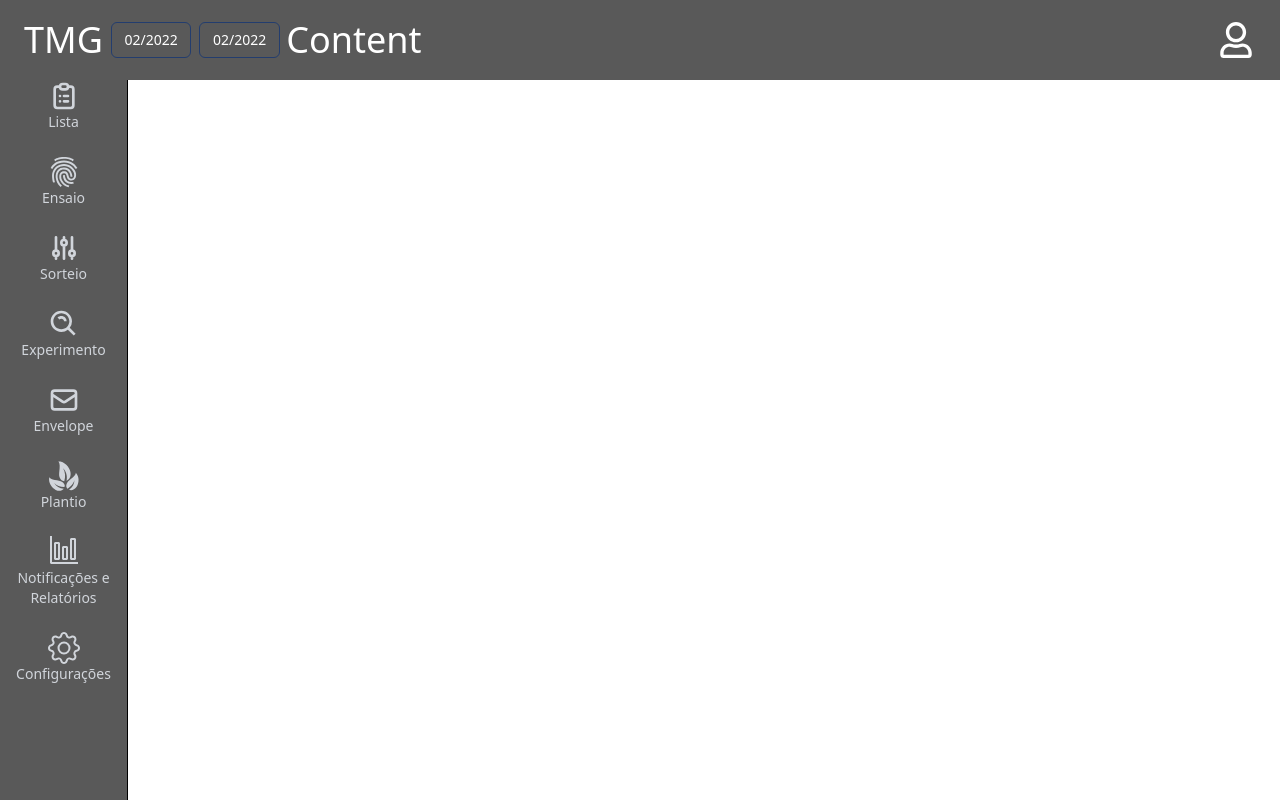
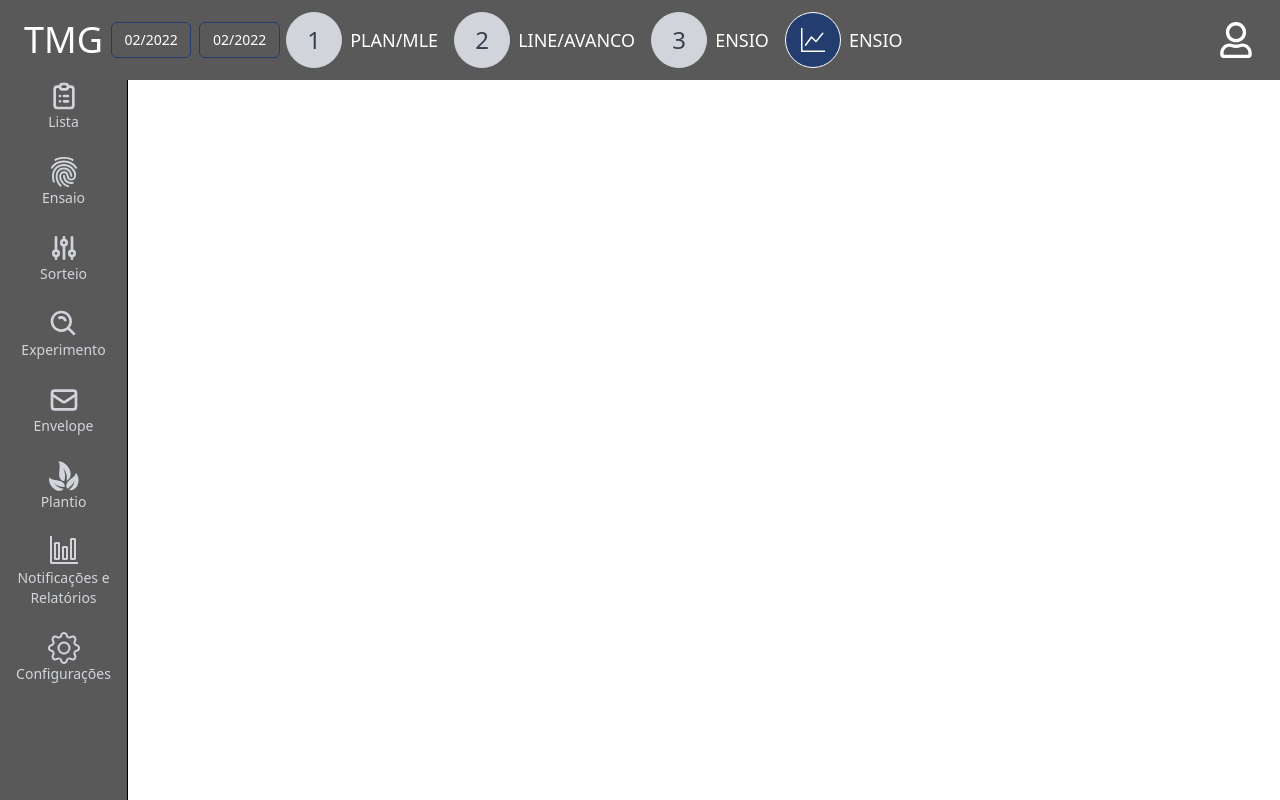
Before and after one commit to rectopul/agroforce, a Next.js app: page /dashboard in a window 1280 px wide. Built offline with nearby package versions, Linux system fonts and the light colour scheme.

Commit message:
feat#Incrementando Tabs

```diff
--- a/src/components/MainHeader/index.tsx
+++ b/src/components/MainHeader/index.tsx
@@ -1,13 +1,13 @@
+import { ReactNode } from 'react';
 import { FaRegUser } from 'react-icons/fa';
 
 import { currentlyMonthYear } from '../../utils/currentlyDate';
 
 interface IMainHeaderProps {
-  safra: string;
-  date: string;
+  children: never[] | ReactNode;
 }
 
-export function MainHeader() {
+export function MainHeader({ children }: IMainHeaderProps): JSX.Element {
   return (
     <header className="h-20 w-screen flex items-center  bg-gray-450">
       <div className="w-full flex justify-between items-center px-6 text-4xl">
@@ -21,8 +21,8 @@ export function MainHeader() {
           </div>
         </div>
 
-        <div className='w-content-main-header text-white'>
-          <h1>Content</h1>
+        <div className='flex gap-4 w-content-main-header text-white'>
+          { children }
         </div>
 
         <FaRegUser className='w-10 text-white'  />
--- a/src/components/Tab/index.tsx
+++ /dev/null
@@ -1,17 +0,0 @@
-interface ITabProps {
-  label?: string | undefined;
-  color: string;
-  border: string;
-}
-
-export function Tab({
-  label,
-  color = 'gray-300',
-  border = 'border-gray-300'
-}: ITabProps) {
-  return (
-    <div className={`w-6/12 h-9 flex justify-center items-center border ${border} rounded-md bg-${color}`}>
-      <span className='text-sm text-white' >{label}</span>
-    </div>
-  );
-}
--- /dev/null
+++ b/src/components/TabHeader/index.tsx
@@ -0,0 +1,39 @@
+import { ReactNode } from "react";
+
+interface ITabProps {
+  value: string | ReactNode;
+  active: (() => boolean);
+  title: string;
+}
+
+export function TabHeader({
+  value,
+  active,
+  title
+}: ITabProps) {
+  let bg;
+  let color;
+  let border;
+
+  if (active() === true) {
+    bg = 'bg-blue-600';
+    color = 'text-white';
+    border = 'border-white';
+  } else {
+    bg = 'bg-gray-300';
+    color = 'text-gray-700';
+    border = 'border-gray-300';
+  }
+
+  return (
+    <div className="flex items-center gap-2">
+      <div className={`w-14 h-14 flex justify-center items-center border ${border} rounded-md ${bg}
+        rounded-bl-full	rounded-br-full	rounded-tr-full	rounded-tl-full
+      `}>
+        <span className={`${color} text-2xl`}>{value}</span>
+      </div>
+
+      <span className={`${border} text-lg`}>{title}</span>
+    </div>
+  );
+}
--- a/src/pages/dashboard.tsx
+++ b/src/pages/dashboard.tsx
@@ -1,6 +1,8 @@
 import { MainHeader } from "../components/MainHeader";
 import { Aside } from "../components/Aside";
 import Head from "next/head";
+import { TabHeader } from "../components/TabHeader";
+import { BsGraphUp } from "react-icons/bs";
 
 export default function Dashboard() {
   return (
@@ -8,7 +10,32 @@ export default function Dashboard() {
       <Head>
         <title>Dashboard</title>
       </Head>
-      <MainHeader />
+      <MainHeader>
+        <TabHeader
+          value="1"
+          active={() => false}
+          title="PLAN/MLE"
+        />
+
+        <TabHeader
+          value="2"
+          active={() => false}
+          title="LINE/AVANCO"
+        />
+
+        <TabHeader
+          value="3"
+          active={() => false}
+          title="ENSIO"
+        />
+
+        <TabHeader
+          value={<BsGraphUp />}
+          active={() => true}
+          title="ENSIO"
+        />
+
+      </MainHeader>
       <div className='flex flex-row'>
         <Aside />
       </div>
```
